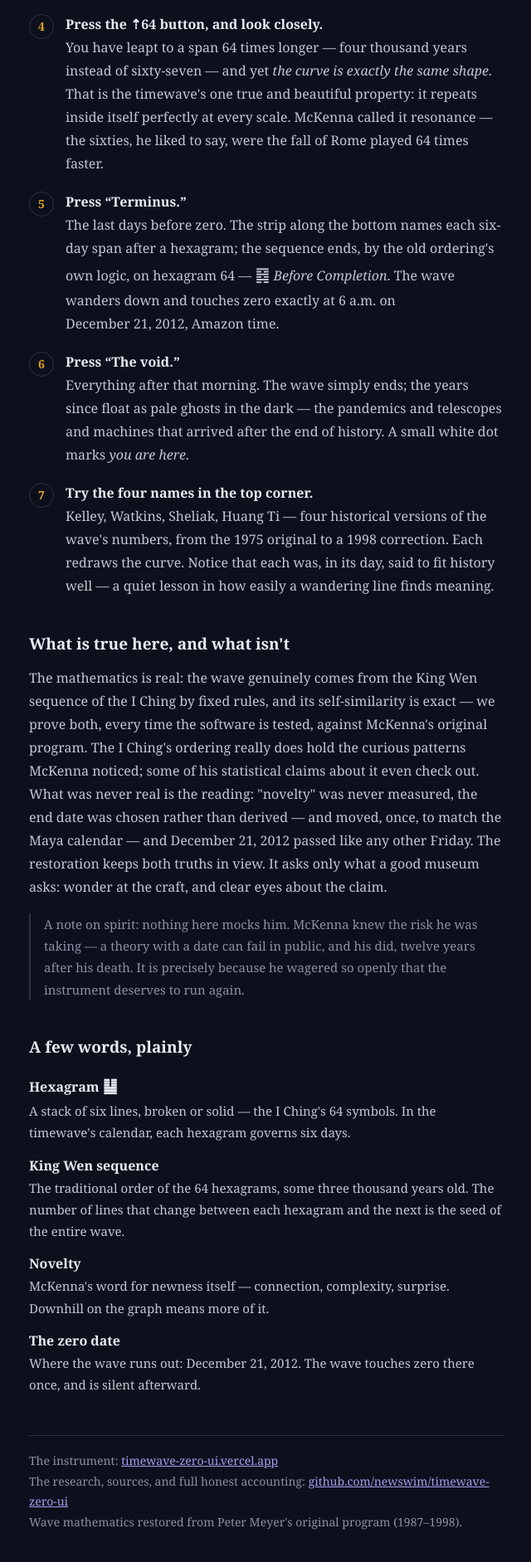
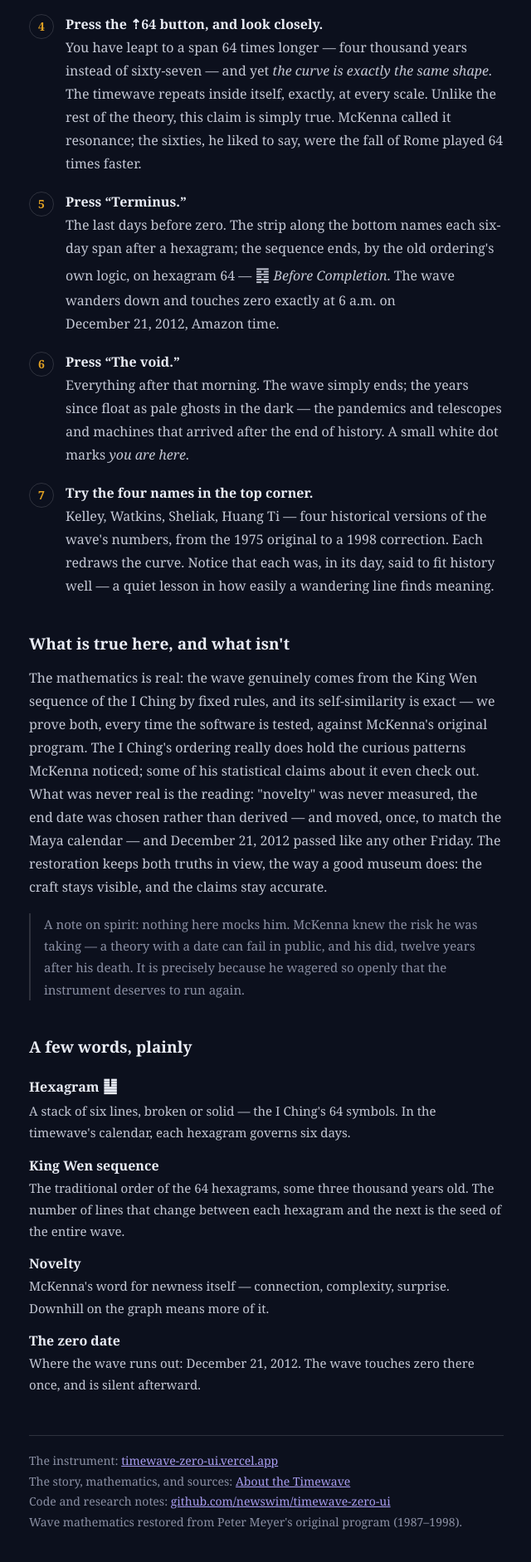
Before and after one commit to newswim/timewave-zero-ui, a website: page public/guide.html in a window 1280 px wide. Shown: the part 1917-3800 px from the top of the page at 83% size, without its empty margins (319-959 px from the left). Drawn offline with Linux system fonts and the light colour scheme.

Commit message:
Guide: plainer voice, link to the About page

```diff
--- a/public/guide.html
+++ b/public/guide.html
@@ -189,10 +189,10 @@
         <b>Press the ⇡64 button, and look closely.</b>
         You have leapt to a span 64 times longer — four thousand years
         instead of sixty-seven — and yet <i>the curve is exactly the same
-        shape</i>. That is the timewave's one true and beautiful property:
-        it repeats inside itself perfectly at every scale. McKenna called
-        it resonance — the sixties, he liked to say, were the fall of Rome
-        played 64 times faster.
+        shape</i>. The timewave repeats inside itself, exactly, at every
+        scale. Unlike the rest of the theory, this claim is simply true.
+        McKenna called it resonance; the sixties, he liked to say, were
+        the fall of Rome played 64 times faster.
       </li>
       <li>
         <b>Press “Terminus.”</b>
@@ -230,8 +230,8 @@
       "novelty" was never measured, the end date was chosen rather than
       derived — and moved, once, to match the Maya calendar — and
       December&nbsp;21,&nbsp;2012 passed like any other Friday. The
-      restoration keeps both truths in view. It asks only what a good museum
-      asks: wonder at the craft, and clear eyes about the claim.
+      restoration keeps both truths in view, the way a good museum does:
+      the craft stays visible, and the claims stay accurate.
     </p>
 
     <div class="aside">
@@ -260,7 +260,8 @@
 
     <p class="footer">
       The instrument: <a href="https://timewave-zero-ui.vercel.app">timewave-zero-ui.vercel.app</a><br />
-      The research, sources, and full honest accounting:
+      The story, mathematics, and sources: <a href="/about.html">About the Timewave</a><br />
+      Code and research notes:
       <a href="https://github.com/newswim/timewave-zero-ui">github.com/newswim/timewave-zero-ui</a><br />
       Wave mathematics restored from Peter Meyer's original program (1987–1998).
     </p>
```
